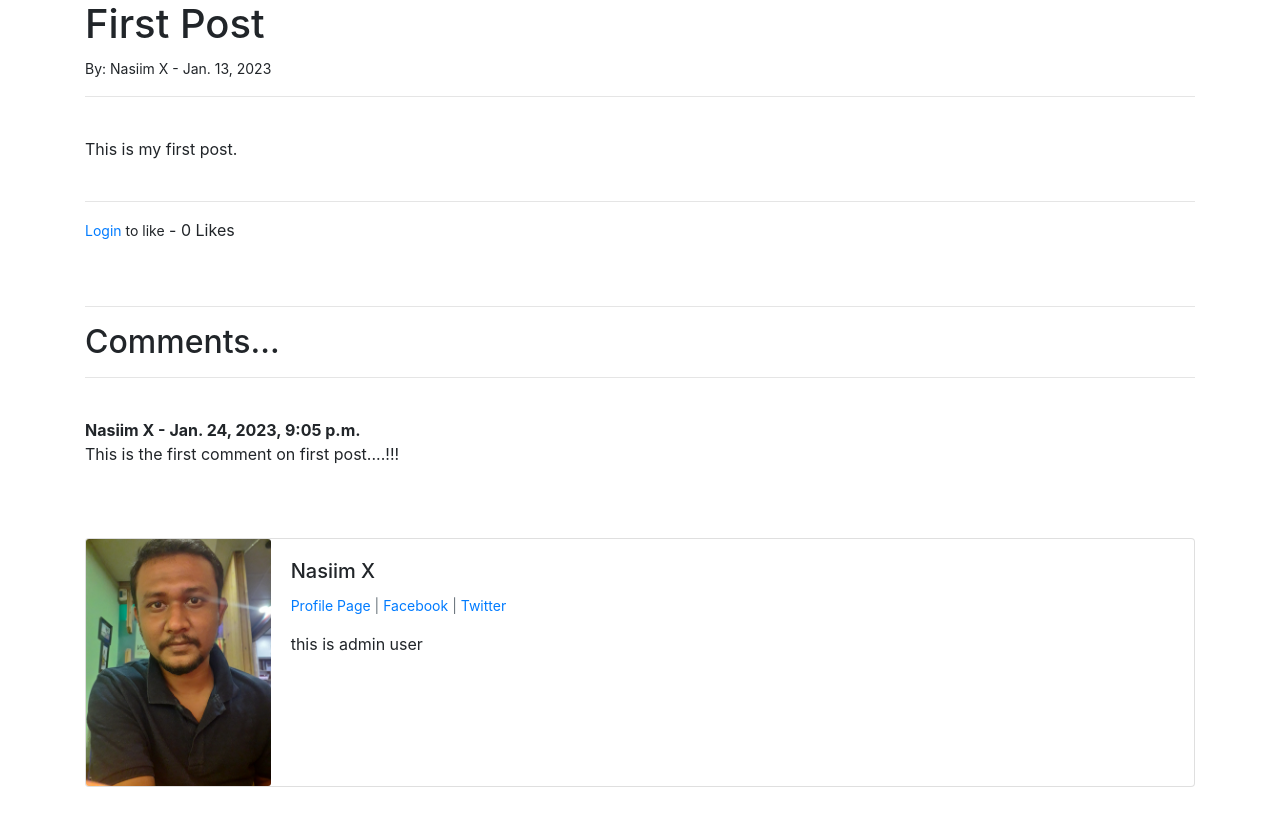
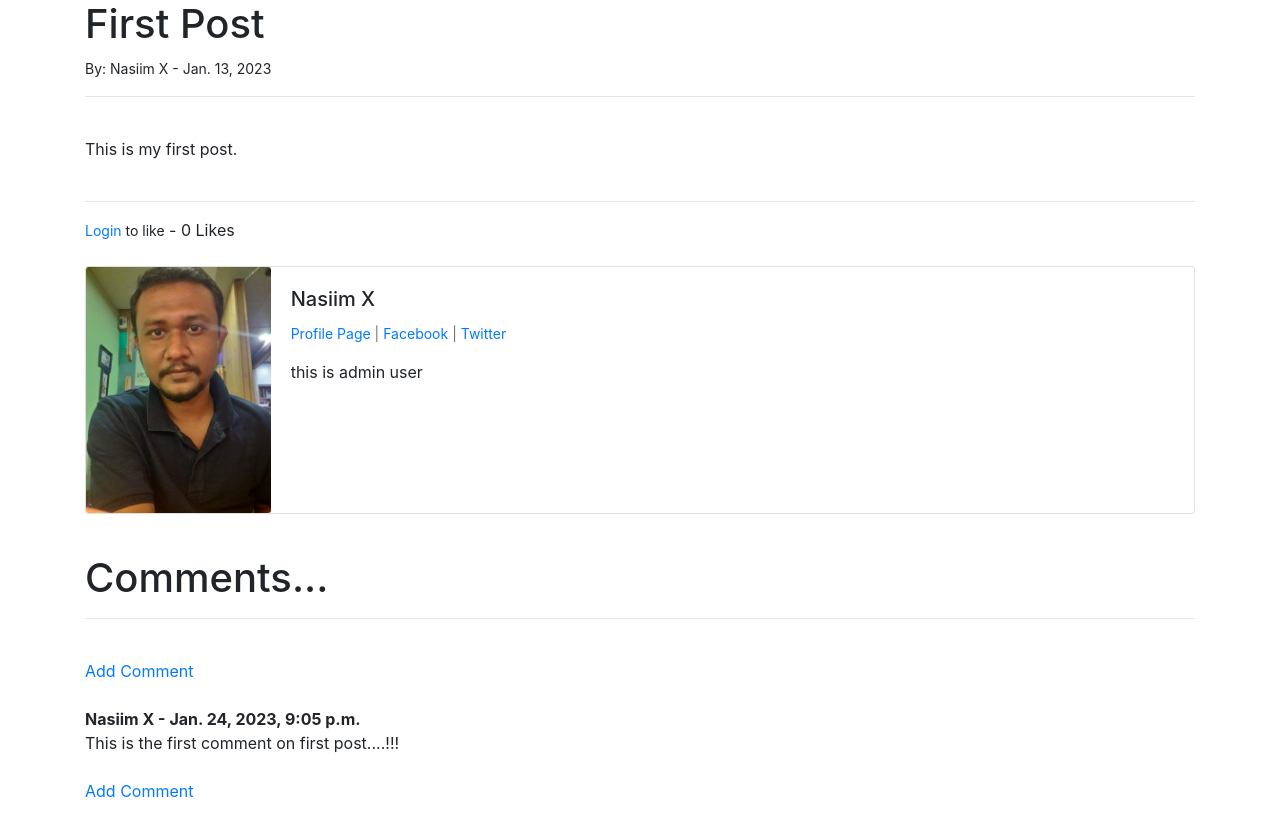
Before and after one commit to nasiim-X/myblogg, a Django app: page /article/1 in a window 1280 px wide. Shown: the part 80-907 px from the top of the page. Before the commit the page ends 867 px from the top, so only its background shows below. Run offline with Django 4.2, Linux system fonts and the light colour scheme; data comes from the database, SQL or seed files in the repository; some libraries are stand-ins or nearby versions.

Commit message:
working on comments

```diff
--- a/ablog/theblog/forms.py
+++ b/ablog/theblog/forms.py
@@ -1,5 +1,5 @@
 from django import forms
-from .models import Post, Category
+from .models import Post, Category, Comment
 
 #catgry = [('Coding','Coding'),('Sports','Sports'),('Entertainment','Entertainment'),('Travelling & Guides','Travelling & Guides')]
 choices = Category.objects.all().values_list('name','name')
@@ -40,3 +40,15 @@ class EditForm(forms.ModelForm):
             'body': forms.Textarea(attrs={'class': 'form-control'}),
             'snippet': forms.Textarea(attrs={'class': 'form-control'}),
         }
+
+
+class CommentForm(forms.ModelForm):
+    class Meta:
+        model = Comment
+        fields = ('name', 'body')
+
+        widgets = {
+            'name': forms.TextInput(attrs={'class': 'form-control'}),
+            'body': forms.Textarea(attrs={'class': 'form-control'}),
+
+        }
--- a/ablog/theblog/templates/article_details.html
+++ b/ablog/theblog/templates/article_details.html
@@ -50,26 +50,8 @@
         - {{ total_likes }} Likes
     </form>
 
-<br/><br/>
-<hr>
-<h2>Comments...</h2>
-<hr>
 <br/>
 
-{% if not post.comments.all %}
-    No Comments Yet...<a href="#">Add One</a>
-{% else %}
-    {% for comment in post.comments.all %}
-        <strong>
-            {{ comment.name }} - {{ comment.date_added }}
-        </strong>
-        <br/>
-        {{ comment.body }}
-        <br/><br/>
-    {% endfor %}
-{% endif %}
-
-<br/><br/>
 <div class="card mb-3">
     <div class="row no-gutters">
       <div class="col-md-2">
@@ -112,5 +94,29 @@
 </div>
 
 
+<br/>
+<h1>Comments...</h1>
+<hr>
+<br/>
+
+{% if not post.comments.all %}
+    No Comments Yet...<a href="{% url 'add_comment' post.pk %}">Add One</a><br/><br/>
+{% else %}
+<a href="{% url 'add_comment' post.pk %}">Add Comment</a>
+<br/><br/>
+    {% for comment in post.comments.all %}
+        <strong>
+            {{ comment.name }} - {{ comment.date_added }}
+        </strong>
+        <br/>
+        {{ comment.body }}
+
+        <br/><br/>
+    {% endfor %}
+        <a href="{% url 'add_comment' post.pk %}">Add Comment</a>
+        <br/><br/>
+{% endif %}
+
+
 
 {% endblock %}
--- a/ablog/theblog/urls.py
+++ b/ablog/theblog/urls.py
@@ -1,6 +1,6 @@
 from django.urls import path
 #from . import views
-from .views import HomeView, ArticleDetailView, AddPostView, UpdatePostView, DeletePostView, AddCategoryView, CategoryView, CategoryListView, LikeView
+from .views import HomeView,ArticleDetailView,AddPostView,UpdatePostView,DeletePostView,AddCategoryView,CategoryView,CategoryListView,LikeView,AddCommentView
 
 urlpatterns = [
     #path('', views.home, name ="home"),
@@ -13,4 +13,5 @@ urlpatterns = [
     path('category/<str:cats>/', CategoryView, name='category'),
     path('category-list/', CategoryListView, name='category-list'),
     path('like/<int:pk>', LikeView, name='like_post'),
+    path('article/<int:pk>/comment/', AddCommentView.as_view(), name='add_comment'),
 ]
--- a/ablog/theblog/views.py
+++ b/ablog/theblog/views.py
@@ -1,7 +1,7 @@
 from django.shortcuts import render, get_object_or_404
 from django.views.generic import ListView, DetailView, CreateView, UpdateView, DeleteView
-from .models import Post, Category
-from .forms import PostForm, EditForm
+from .models import Post, Category,Comment
+from .forms import PostForm, EditForm,CommentForm
 from django.urls import reverse_lazy, reverse
 from django.http import HttpResponseRedirect
 
@@ -71,6 +71,15 @@ class AddPostView(CreateView):
     #fields = ('title', 'body')
 
 
+class AddCommentView(CreateView):
+    model = Comment
+    form_class = CommentForm
+    template_name = 'add_comment.html'
+    #fields = '__all__'
+
+    success_url = reverse_lazy('home')
+
+
 class AddCategoryView(CreateView):
     model = Category
     #form_class = PostForm
@@ -78,12 +87,14 @@ class AddCategoryView(CreateView):
     fields = '__all__'
     #fields = ('title', 'body')
 
+
 class UpdatePostView(UpdateView):
     model = Post
     form_class = EditForm
     template_name = 'update_post.html'
     #fields = ['title', 'title_tag',  'body']
 
+
 class DeletePostView(DeleteView):
     model = Post
     template_name = 'delete_post.html'
```
Also changed, not shown: ablog/theblog/templates/add_comment.html (added, +21 -0 lines).
